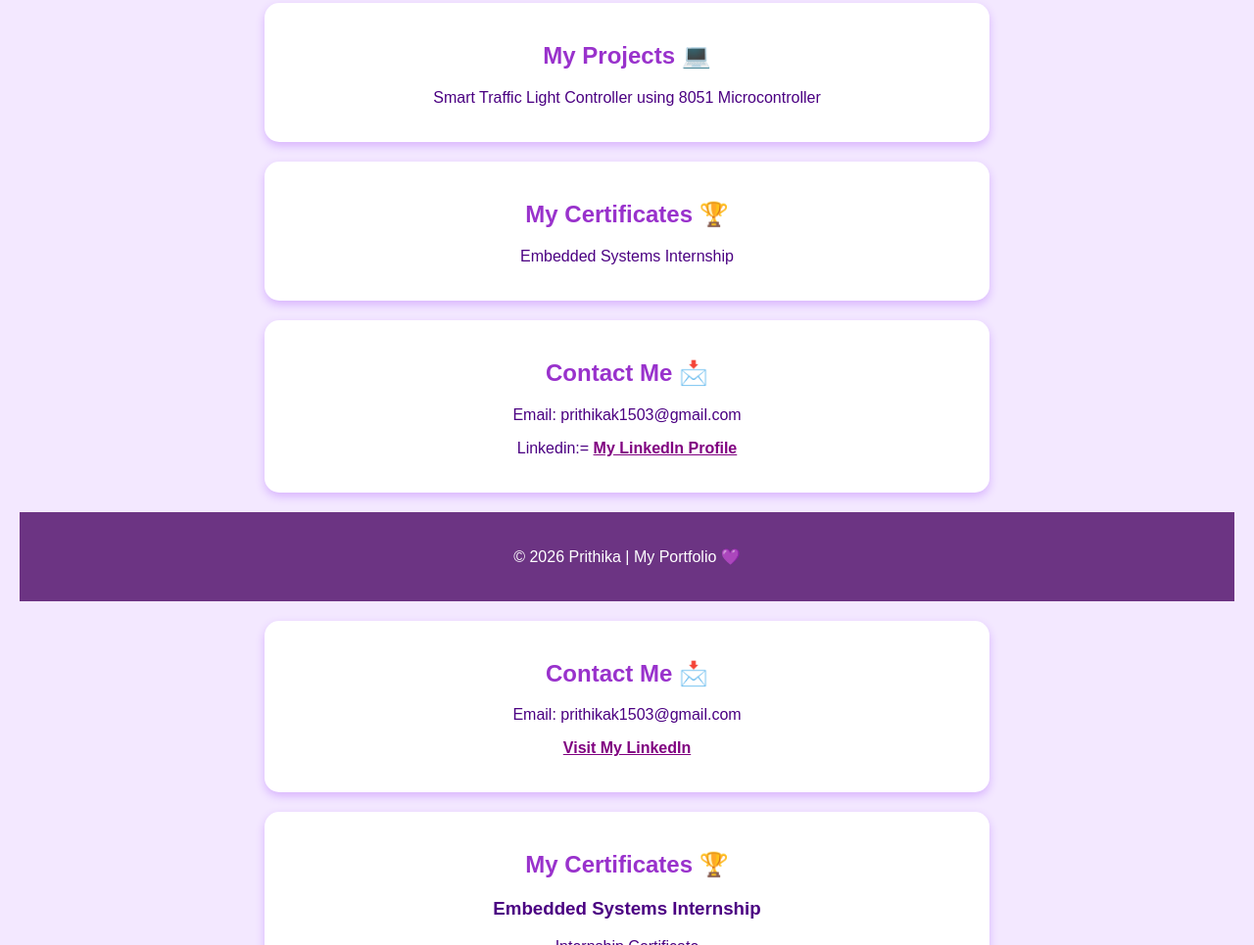
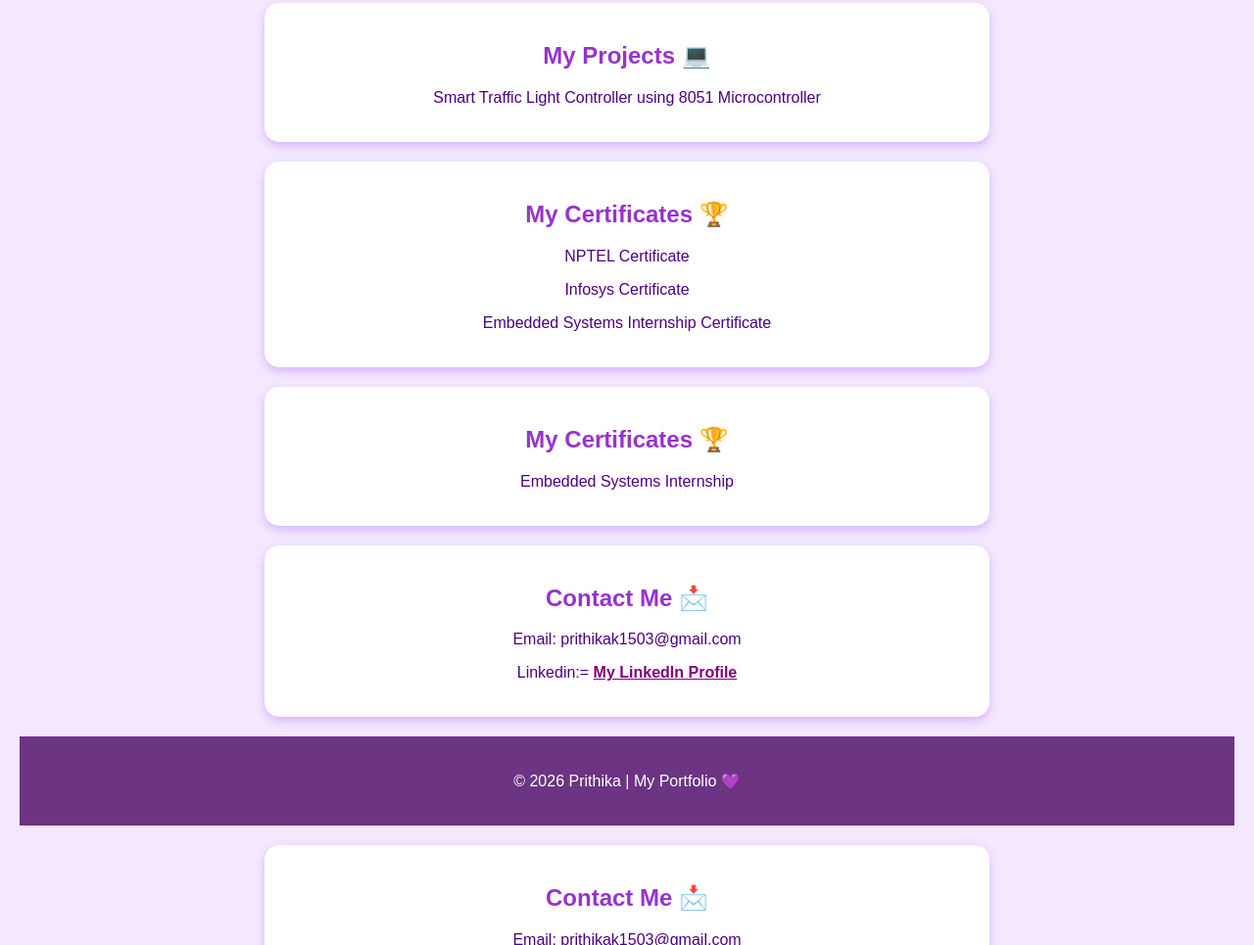
Before and after one commit to Prithika431/prithika-porfolio, a plain HTML site: page index.html in a window 1280 px wide. Shown: the part 815-1780 px from the top of the page at 98% size. Drawn offline with Linux system fonts and the light colour scheme.

Commit message:
Update index.html

```diff
--- a/index.html
+++ b/index.html
@@ -130,6 +130,12 @@ a {
     <h2>My Projects 💻</h2>
     <p>Smart Traffic Light Controller using 8051 Microcontroller</p>
 </section>
+    <section id="certificates">
+    <h2>My Certificates 🏆</h2>
+    <p>NPTEL Certificate</p>
+    <p>Infosys Certificate</p>
+    <p>Embedded Systems Internship Certificate</p>
+</section>
 
 <section id="certificates">
     <h2>My Certificates 🏆</h2>
```
